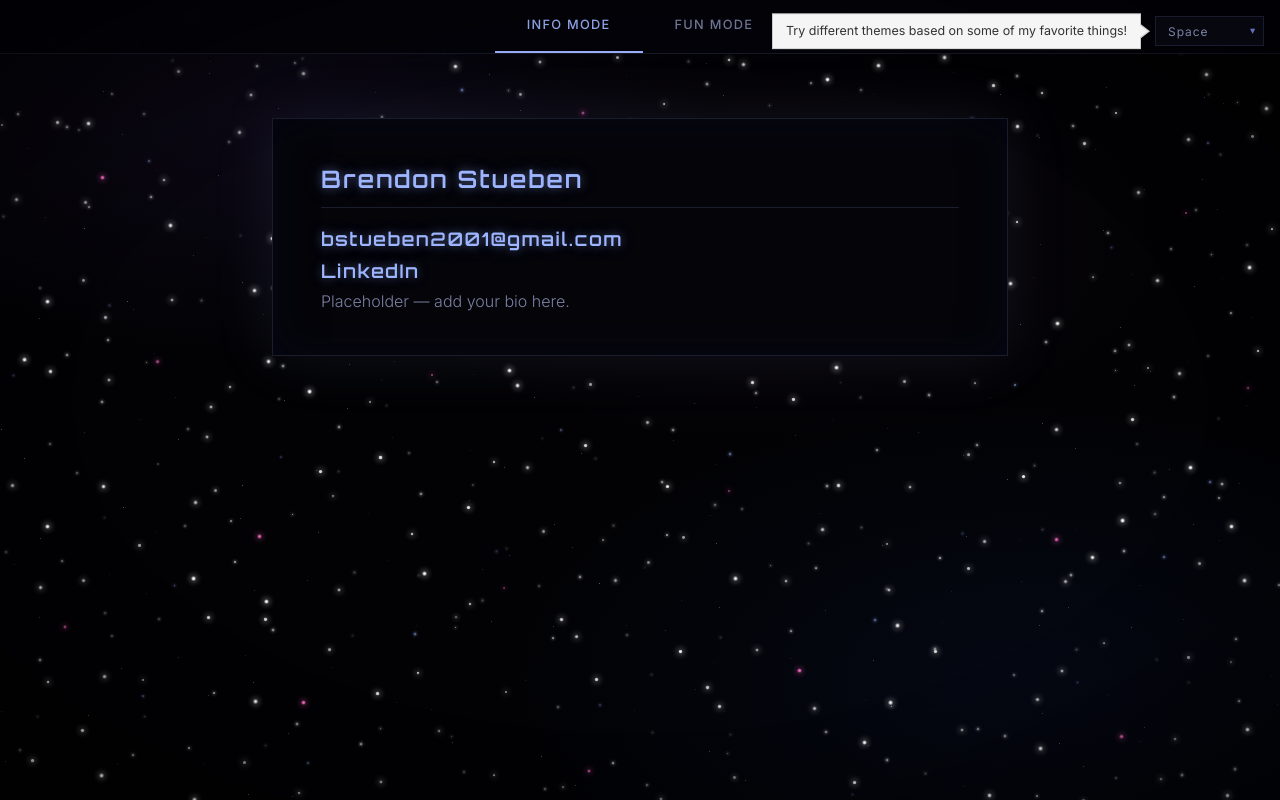
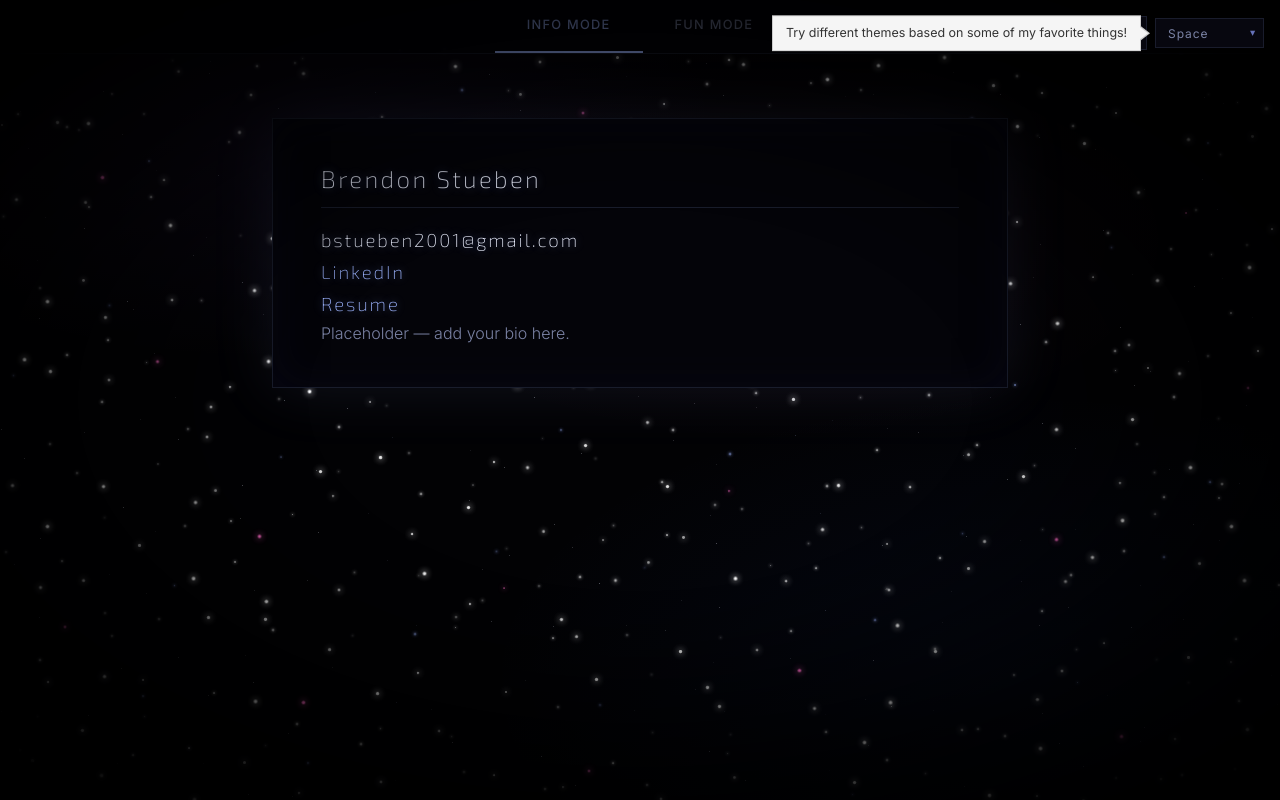
Before and after one commit to bstueben2001/portfolio, a React (Vite) app in the folder Client/: page /info in a window 1280 px wide. Built offline with nearby package versions, Linux system fonts and the light colour scheme.

Commit message:
added ambient audio

```diff
--- a/Client/src/App.jsx
+++ b/Client/src/App.jsx
@@ -9,6 +9,7 @@ import LegacyEffects from './Components/LegacyEffects'
 import LightCycles from './Components/LightCycles'
 import SpaceStars from './Components/SpaceStars'
 import ShootingStars from './Components/ShootingStars'
+import AmbientAudio from './Components/AmbientAudio'
 import Navbar from './Components/Navbar'
 import Home from './Components/Home'
 import InfoMode from './Components/InfoMode'
@@ -27,7 +28,10 @@ function App() {
         <ShootingStars />
         <div className="vignette" />
         <LegacyEffects />
-        <ThemeDropdown />
+        <div className="ui-controls">
+          <AmbientAudio />
+          <ThemeDropdown />
+        </div>
         <div className="app-content">
           <Routes>
             <Route path="/" element={<Home />} />
--- /dev/null
+++ b/Client/src/Components/AmbientAudio.jsx
@@ -0,0 +1,51 @@
+import { useEffect, useRef, useState } from 'react'
+import { useTheme } from '../context/ThemeContext'
+import spaceAmbience from '../assets/audio/space-ambience.mp3'
+
+const TRACKS = {
+  space: spaceAmbience,
+}
+
+function AmbientAudio() {
+  const { theme } = useTheme()
+  const audioRef = useRef(null)
+  const [muted, setMuted] = useState(true)
+
+  const track = TRACKS[theme]
+
+  useEffect(() => {
+    const audio = audioRef.current
+    if (!audio || !track) return
+    audio.volume = 0.35
+    audio.load()
+    audio.play().catch(() => {})
+  }, [track])
+
+  if (!track) return null
+
+  function handleToggle() {
+    const audio = audioRef.current
+    const next = !muted
+    setMuted(next)
+    if (audio) {
+      audio.muted = next
+      if (!next) audio.play().catch(() => {})
+    }
+  }
+
+  return (
+    <>
+      <audio ref={audioRef} src={track} loop muted={muted} />
+      <button
+        type="button"
+        className="audio-toggle"
+        onClick={handleToggle}
+        aria-label={muted ? 'Unmute ambient music' : 'Mute ambient music'}
+      >
+        {muted ? '🔇' : '🔊'}
+      </button>
+    </>
+  )
+}
+
+export default AmbientAudio
--- a/Client/src/Components/Home.jsx
+++ b/Client/src/Components/Home.jsx
@@ -44,8 +44,8 @@ function Home() {
   return (
     <div className="home">
       <div className="home-box">
-      <h1>Welcome to My Portfolio</h1>
-      <p>How would you like to explore?</p>
+      <h1>welcome to my portfolio</h1>
+      <p>how would you like to explore?</p>
       <div className="home-cards">
 
         <div className="mode-card info-card" onClick={() => navigate('/info')}>
--- a/Client/src/Components/InfoMode.jsx
+++ b/Client/src/Components/InfoMode.jsx
@@ -1,11 +1,21 @@
+import resume from '../assets/brendonStuebenResume.pdf'
+
 function InfoMode() {
   return (
     <main className="info-mode">
       <div className="content-box">
         <h2>Brendon Stueben</h2>
         <h3>bstueben2001@gmail.com</h3>
-        <h3 link="www.linkedin.com/in/brendon-stueben-01406a2ba">LinkedIn</h3>
-        <h3></h3>
+        <h3>
+          <a href="https://www.linkedin.com/in/brendon-stueben-01406a2ba" target="_blank" rel="noopener noreferrer">
+            LinkedIn
+          </a>
+        </h3>
+        <h3>
+          <a href={resume} target="_blank" rel="noopener noreferrer">
+            Resume
+          </a>
+        </h3>
         <p>Placeholder — add your bio here.</p>
       </div>
     </main>
--- a/Client/src/index.css
+++ b/Client/src/index.css
@@ -1,4 +1,4 @@
-@import url('https://fonts.googleapis.com/css2?family=Raleway:wght@200;300;400&family=Inter:wght@300;400;500&family=Orbitron:wght@600;700&family=Rajdhani:wght@400;500;600&display=swap');
+@import url('https://fonts.googleapis.com/css2?family=Raleway:wght@200;300;400&family=Inter:wght@300;400;500&family=Orbitron:wght@600;700&family=Rajdhani:wght@400;500;600&family=Exo+2:wght@200;300&display=swap');
 
 /* ── Space palette (default) ──────────────────────────── */
 :root {
@@ -29,9 +29,10 @@
 [data-theme="space"] h1,
 [data-theme="space"] h2,
 [data-theme="space"] h3 {
-  font-family: 'Orbitron', sans-serif;
-  font-weight: 600;
-  letter-spacing: 0.08em;
+  font-family: 'Exo 2', sans-serif;
+  font-weight: 200;
+  letter-spacing: 0.1em;
+  color: var(--cream);
   text-shadow: 0 0 10px rgba(157, 180, 255, 0.45), 0 0 26px rgba(157, 180, 255, 0.15);
 }
 
@@ -719,13 +720,22 @@ a {
 }
 
 [data-theme="hail-mary"] .vignette,
-[data-theme="legacy"] .vignette,
-[data-theme="space"] .vignette {
+[data-theme="legacy"] .vignette {
   background: radial-gradient(
     ellipse 85% 80% at 50% 50%,
     transparent 52%,
     rgba(0, 0, 0, 0.28) 72%,
     rgba(0, 0, 0, 0.62) 100%
+  );
+  mask-image: none;
+}
+
+[data-theme="space"] .vignette {
+  background: radial-gradient(
+    ellipse 76% 70% at 50% 50%,
+    transparent 34%,
+    rgba(0, 0, 0, 0.72) 68%,
+    black 92%
   );
   mask-image: none;
 }
@@ -853,12 +863,42 @@ a {
   100% { opacity: 0; transform: translate(70vw, 32vh)     rotate(20deg) scaleX(1);   }
 }
 
-/* ── Theme dropdown ───────────────────────────────────── */
-.theme-dropdown {
+/* ── UI controls (theme dropdown + audio toggle) ──────── */
+.ui-controls {
   position: fixed;
   top: 1rem;
   right: 1rem;
   z-index: 200;
+  display: flex;
+  align-items: center;
+  gap: 0.5rem;
+}
+
+.audio-toggle {
+  appearance: none;
+  background-color: var(--bg-surface);
+  color: var(--cream-muted);
+  border: 1px solid var(--border);
+  width: 2.15rem;
+  height: 2.15rem;
+  flex-shrink: 0;
+  display: flex;
+  align-items: center;
+  justify-content: center;
+  font-size: 0.9rem;
+  cursor: pointer;
+  outline: none;
+  transition: border-color 0.2s, color 0.2s;
+}
+
+.audio-toggle:hover {
+  border-color: var(--gold-dim);
+  color: var(--cream);
+}
+
+/* ── Theme dropdown ───────────────────────────────────── */
+.theme-dropdown {
+  position: relative;
   display: flex;
   align-items: center;
 }
```
Also changed, not shown: 2 other files (tests, documents, lock files or other folders).
